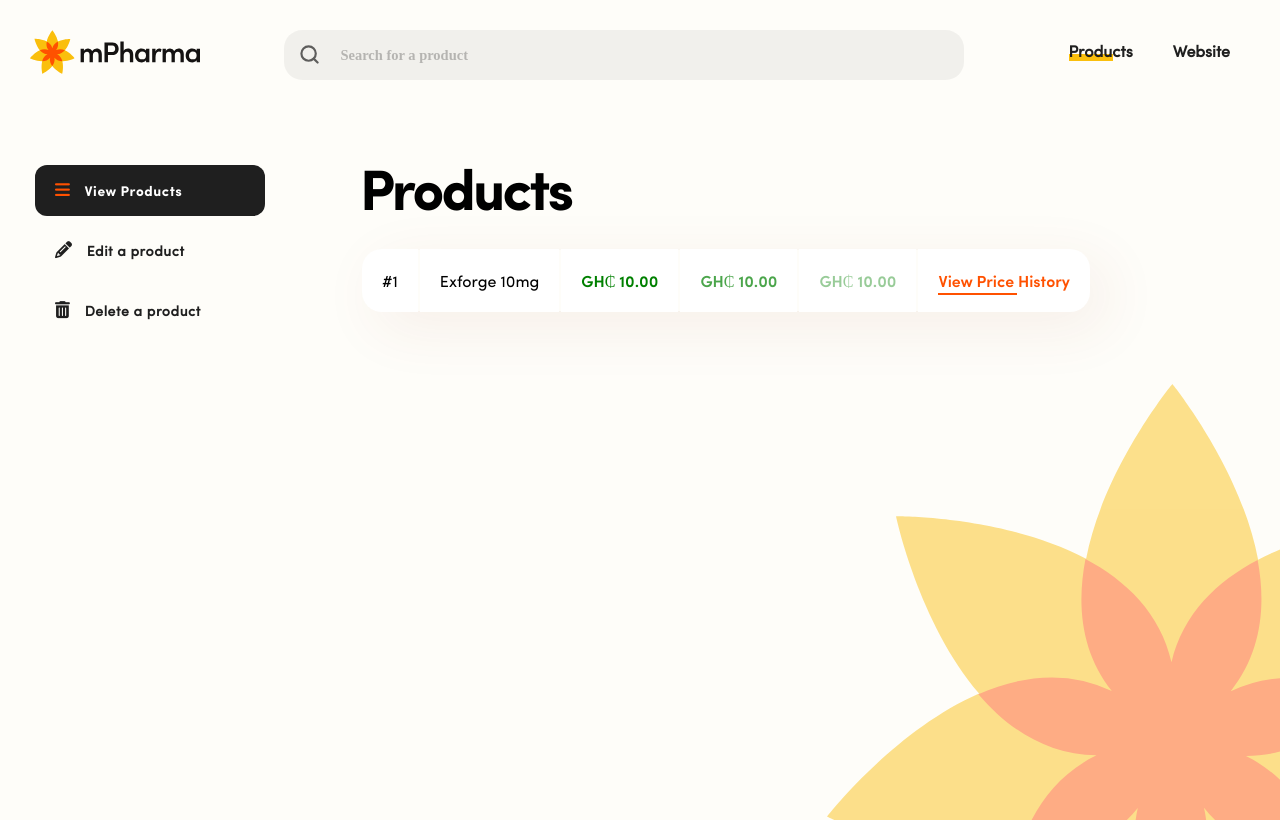
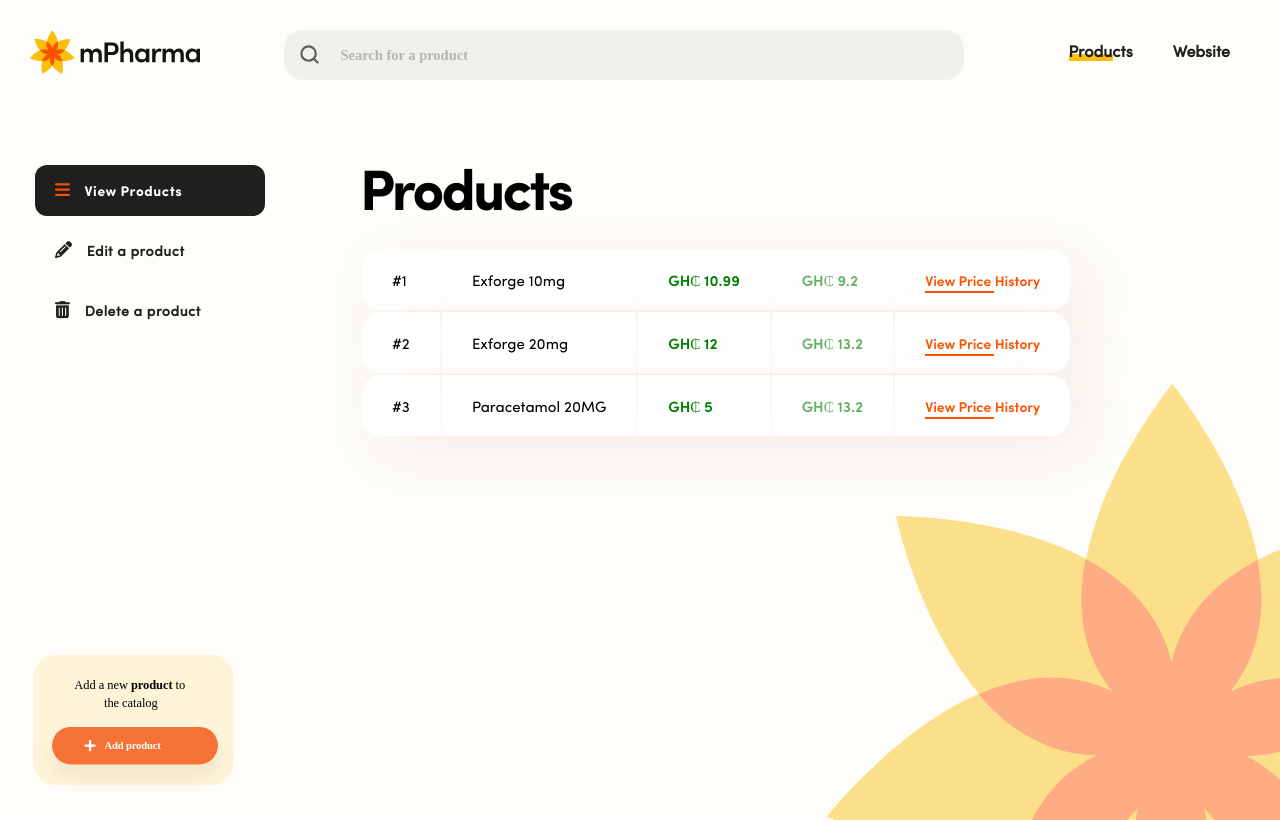
Before and after one commit to emeraldkwekowe/mpharma-products, a React (Create React App) app: page /products in a window 1280 px wide. Built offline with nearby package versions, Linux system fonts and the light colour scheme.

Commit message:
Product list view completed

```diff
--- a/src/assets/css/default.scss
+++ b/src/assets/css/default.scss
@@ -7,6 +7,7 @@
     margin: 0;
     padding: 0;
     background:#FEFDF9;
+    min-width: 1200px;
 }
 
 .empty_line_a{
--- a/src/views/products/components/sidebar.js
+++ b/src/views/products/components/sidebar.js
@@ -12,7 +12,7 @@
                     <li><NavLink to="products/delete"><i className="fa fa-trash"></i>  Delete a product</NavLink></li>
                 </ul>
             </nav>
-            {/* <Image src="person.svg" alt="Person" /> */}
+            <Image src="person.svg" alt="Person" />
 
         </aside>
     )
--- a/src/views/products/components/sidebar.scss
+++ b/src/views/products/components/sidebar.scss
@@ -46,8 +46,8 @@
     img{
         position: absolute;
         bottom:15px;
-        left:0;right:0;
+        left:-30px;right:0;
         margin: 0 auto;
-        height: 300px;
+        height: 150px;
     }
 }
--- a/src/views/products/pages/view/view.js
+++ b/src/views/products/pages/view/view.js
@@ -1,19 +1,32 @@
+import { useSelector } from "react-redux"
 import "./view.scss"
 
 export const View = () => {
+    //Get Products from the redux store
+    const products = useSelector(state => state.products);
     return(
        <section className="view">
            <h1>Products</h1>
            <table>
                <tbody>
-                   <tr>
-                   <td>#1</td>
-                   <td>Exforge 10mg</td>
-                   <td className="price">GH₵ 10.00</td>
-                   <td className="price one">GH₵ 10.00</td>
-                   <td className="price two">GH₵ 10.00</td>
-                   <td><span className="empty_line_a">View Price History</span></td>
-                   </tr>
+                   {
+                       products.map((product, i) => {
+                        const prices = product.prices;
+                        return(
+                        <tr key={i}>
+                            <td>#{i+1}</td>
+                            <td>{product.name}</td>
+                            {
+                                prices.map((price, i2) => (
+                                    <td className={`price price_${i2}`} title={`Price as of ${price.date}`} key={i2}>GH₵ {price.price}</td>
+                                ))
+                            }
+                            <td><span className="empty_line_a">View Price History</span></td>
+                        </tr>
+                        )
+                       })
+                   }
+
                </tbody>
            </table>
        </section>
--- a/src/views/products/products.js
+++ b/src/views/products/products.js
@@ -9,6 +9,7 @@
 const Dashboard = () => {
     const [activePage, setActivePage] = useState(1);
 
+    //Get the current page
     const url = window.location;
     const page = url.pathname.split("/")[2];
 
--- a/src/views/products/products.scss
+++ b/src/views/products/products.scss
@@ -18,22 +18,27 @@
             margin-bottom: 20px;
         }
         table{
+
             tr{
                 background:#fff;
                 box-shadow: 15px 15px 60px rgba(155, 67, 35, 0.08);
                 padding: 20px;
                 border-radius: 20px;
                 td{
-                    padding: 20px;
+                    padding: 20px 30px;
+                    font-size: 15px;
+                    span{
+                        font-size: 14px;
+                    }
                 }
                 td.price{
                     font-family: $primaryFontSemiBold;
                     color:green;
                 }
-                td.price.one{
-                    opacity:0.7;
+                td.price_1{
+                    opacity:0.6;
                 }
-                td.price.two{
+                td.price_2{
                     opacity:0.4;
                 }
                 td span{
```
Also changed, not shown: src/assets/img/person.svg.
